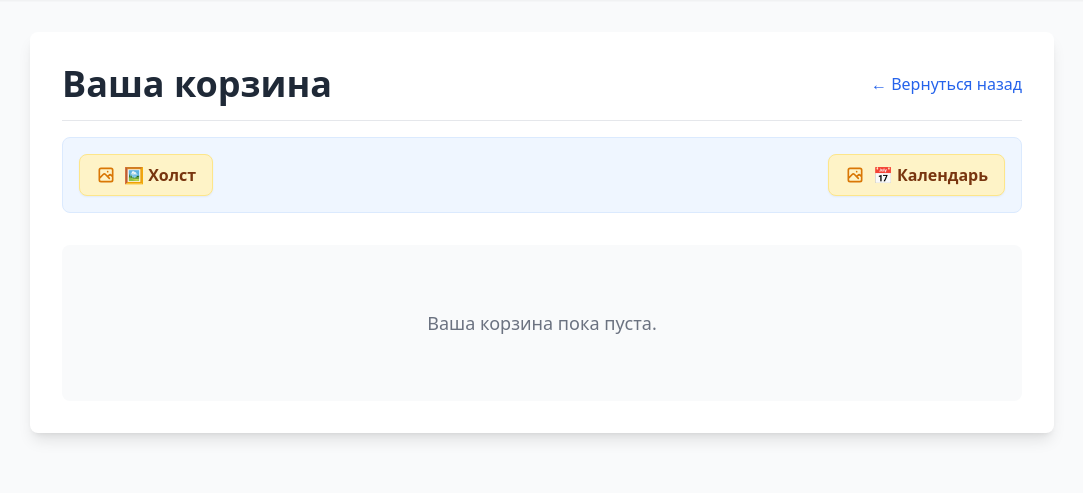
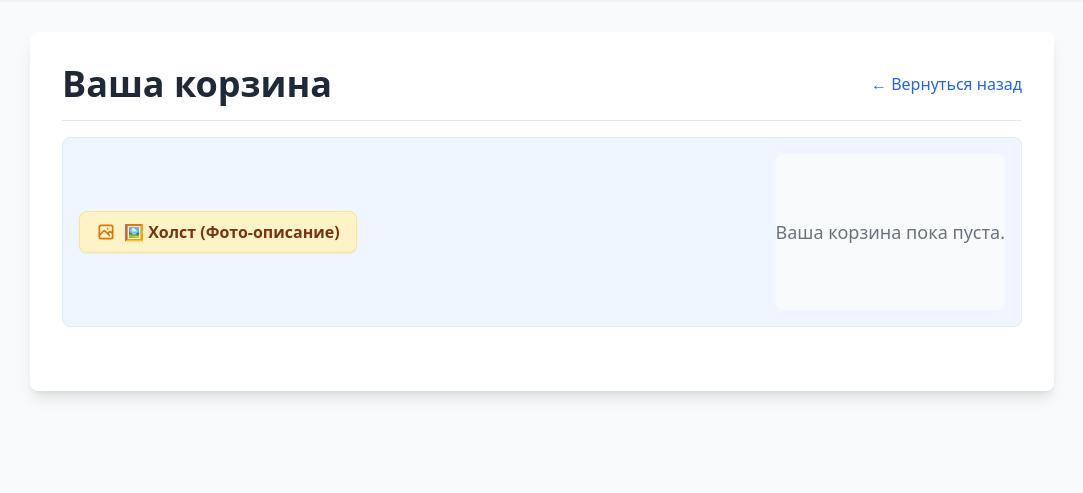
Before and after one commit to semahardrada/Photosait, a Django app: page /order/cart/ in a window 1280 px wide. Shown: the part 64-557 px from the top of the page, without its empty margins (98-1181 px from the left). Run offline with Django 5.2, Linux system fonts and the light colour scheme; some libraries are stand-ins or nearby versions.

Commit message:
zaebalo 1 1 4

```diff
--- a/orders/templates/orders/cart.html
+++ b/orders/templates/orders/cart.html
@@ -57,29 +57,8 @@
     <div class="bg-blue-50 border border-blue-100 rounded-lg p-4 mb-8 flex flex-wrap gap-4 items-center justify-between">
         <button type="button" data-canvas-url="{% static 'images/canvas_info.jpg' %}" onclick="openLightbox(this.getAttribute('data-canvas-url'))" class="bg-amber-100 hover:bg-amber-200 text-amber-900 border border-amber-200 font-semibold py-2 px-4 rounded-lg flex items-center gap-2 transition-colors shadow-sm">
             <svg xmlns="http://www.w3.org/2000/svg" class="h-5 w-5 text-amber-600" fill="none" viewBox="0 0 24 24" stroke="currentColor"><path stroke-linecap="round" stroke-linejoin="round" stroke-width="2" d="M4 16l4.586-4.586a2 2 0 012.828 0L16 16m-2-2l1.586-1.586a2 2 0 012.828 0L20 14m-6-6h.01M6 20h12a2 2 0 002-2V6a2 2 0 00-2-2H6a2 2 0 00-2 2v12a2 2 0 002 2z" /></svg>
-            🖼️ Холст
+            🖼️ Холст (Фото-описание)
         </button>
-        <button type="button" data-canvas-url="{% static 'images/info_calendar.jpg' %}" onclick="openLightbox(this.getAttribute('data-calendar-url'))" class="bg-amber-100 hover:bg-amber-200 text-amber-900 border border-amber-200 font-semibold py-2 px-4 rounded-lg flex items-center gap-2 transition-colors shadow-sm">
-            <svg xmlns="http://www.w3.org/2000/svg" class="h-5 w-5 text-amber-600" fill="none" viewBox="0 0 24 24" stroke="currentColor"><path stroke-linecap="round" stroke-linejoin="round" stroke-width="2" d="M4 16l4.586-4.586a2 2 0 012.828 0L16 16m-2-2l1.586-1.586a2 2 0 012.828 0L20 14m-6-6h.01M6 20h12a2 2 0 002-2V6a2 2 0 00-2-2H6a2 2 0 00-2 2v12a2 2 0 002 2z" /></svg>
-            📅 Календарь
-        </button>
-    </div>
-        <!-- <div class="bg-blue-50 border border-blue-100 rounded-lg p-4 mb-8 flex flex-wrap gap-4 items-center justify-between">
-        <div class="flex flex-wrap gap-3">
-            <button type="button" class="info-btn px-3 py-1.5 text-sm bg-white border border-blue-300 text-blue-600 rounded shadow-sm hover:bg-blue-600 hover:text-white transition-colors" data-title="Что такое холст?" data-img="{% static 'images/canvas_info.jpg' %}">
-                🖼️ Холст
-            </button>
-            <button type="button" class="info-btn px-3 py-1.5 text-sm bg-white border border-blue-300 text-blue-600 rounded shadow-sm hover:bg-blue-600 hover:text-white transition-colors" data-title="Что такое магнит?" data-img="{% static 'images/info_magnet.jpg' %}">
-                🧲 Магнит
-            </button>
-            <button type="button" class="info-btn px-3 py-1.5 text-sm bg-white border border-blue-300 text-blue-600 rounded shadow-sm hover:bg-blue-600 hover:text-white transition-colors" data-title="Что такое календарь?" data-img="{% static 'images/info_calendar.jpg' %}">
-                📅 Календарь
-            </button>
-            <button type="button" class="info-btn px-3 py-1.5 text-sm bg-white border border-blue-300 text-blue-600 rounded shadow-sm hover:bg-blue-600 hover:text-white transition-colors" data-title="Что такое коллаж?" data-img="{% static 'images/info_collage.jpg' %}">
-                🧩 Коллаж
-            </button>
-        </div>
-    </div> -->
 
     <!-- ТОВАРЫ В КОРЗИНЕ -->
     <div id="cart-items-container" class="space-y-8">
```
